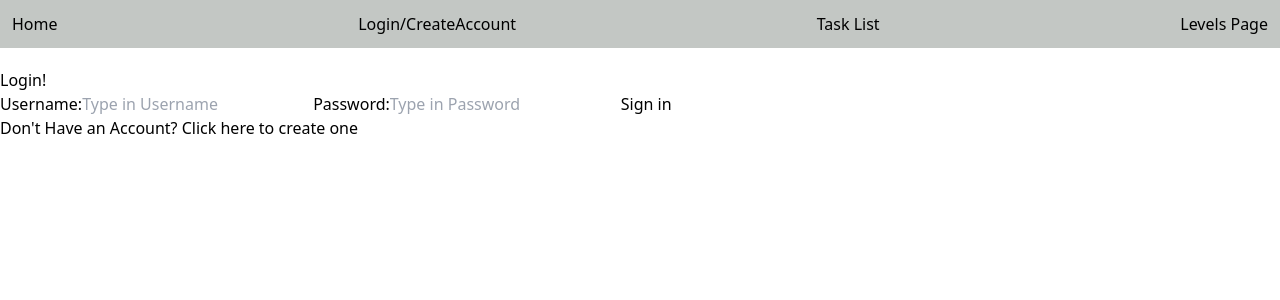
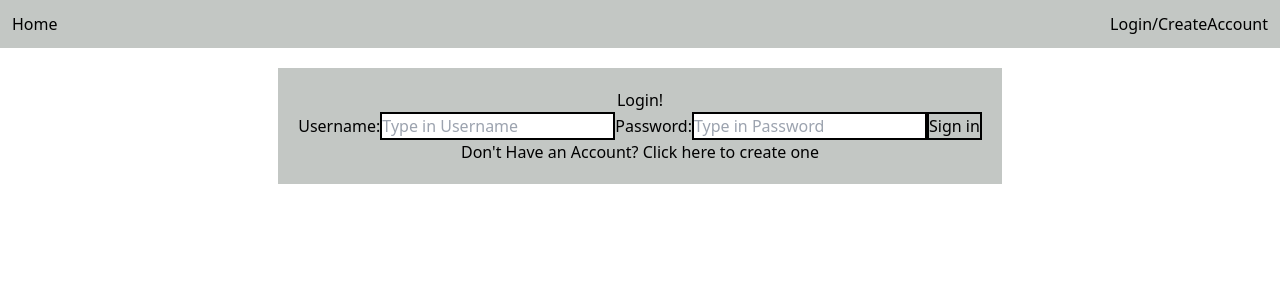
Before and after one commit to hennconnor/PlusExp, a React (Create React App) app in the folder client/: page /login in a window 1280 px wide. Shown: the top 300 px of the page. Built offline with nearby package versions, Linux system fonts and the light colour scheme; no server answers.

Commit message:
CSS changes/Conditionally rendered navbar

```diff
--- a/client/package.json
+++ b/client/package.json
@@ -16,6 +16,7 @@
     "react": "^18.2.0",
     "react-beautiful-dnd": "^13.1.1",
     "react-dom": "^18.2.0",
+    "react-icons": "^4.8.0",
     "react-router-dom": "^6.4.3",
     "react-scripts": "5.0.1",
     "recoil": "^0.7.6",
--- a/client/src/Components/CreateTaskForm.js
+++ b/client/src/Components/CreateTaskForm.js
@@ -55,15 +55,15 @@ function CreateTaskForm() {
 
 
     return (
-        <div>
+        <div className='flex flex-col items-center justify-center bg-[#C3C7C4] p-5'>
             <h3>Add Task</h3>
             <form onSubmit={handleSubmit}>
                 <label>Task Description:</label>
-                <input value={description} placeholder="Type in Task Description" onChange={(e) => setDescription(e.target.value)}></input>
+                <input className='border-2 border-black' value={description} placeholder="Type in Task Description" onChange={(e) => setDescription(e.target.value)}></input>
                 <label>XP Amount: {'(1-100)'}</label>
-                <input value={xp_amount} placeholder="Type in Valid XP Amount" type="number" min='1' max='100' onChange={(e) => setXpAmount(e.target.value)}></input>
+                <input className='border-2 border-black' value={xp_amount} placeholder="Type in Valid XP Amount" type="number" min='1' max='100' onChange={(e) => setXpAmount(e.target.value)}></input>
                 <label>Category</label>
-                <select onChange={(e) => setCategoryName(e.target.value)}>
+                <select className='border-2 border-black' onChange={(e) => setCategoryName(e.target.value)}>
                     {categoryList.map((category) => {
                         return (<option key={category.id}>{category.name}</option>)
 
--- a/client/src/Components/LoginForm.js
+++ b/client/src/Components/LoginForm.js
@@ -25,14 +25,14 @@ function LoginForm() {
         });
     }
     return (
-        <div>
+        <div className='flex flex-col justify-center items-center'>
             <h1>Login!</h1>
             <form>
                 <label>Username:</label>
-                <input placeholder="Type in Username" value={username} onChange={(e) => setUsername(e.target.value)}></input>
+                <input className='border-2 border-black' placeholder="Type in Username" value={username} onChange={(e) => setUsername(e.target.value)}></input>
                 <label>Password:</label>
-                <input placeholder="Type in Password" value={password} type='password' onChange={(e) => setPassword(e.target.value)}></input>
-                <button onClick={handleSubmit}>Sign in</button>
+                <input className='border-2 border-black' placeholder="Type in Password" value={password} type='password' onChange={(e) => setPassword(e.target.value)}></input>
+                <button className='border-2 border-black' onClick={handleSubmit}>Sign in</button>
             </form>
         </div>
     )
--- a/client/src/Components/NavBar.js
+++ b/client/src/Components/NavBar.js
@@ -5,14 +5,29 @@ import { userState } from "../atoms"
 function NavBar() {
     const user = useRecoilValue(userState)
     return (
-        <div className='flex flex-row justify-between bg-[#C3C7C4] p-3 mb-5'>
-            <Link className='hover:underline' to="/">Home</Link>
-            {user ? <Link className='hover:underline' to="/logout">Logout</Link> : <Link className='hover:underline' to="/login">Login/CreateAccount</Link>}
-            <Link className='hover:underline' to="/tasklist">Task List</Link>
-            <Link className='hover:underline' to="/levelspage">Levels Page</Link>
+        <div>
+            {user ?
+                <div className='flex flex-row justify-between bg-[#C3C7C4] p-3 mb-5'>
+                    <Link className='hover:underline' to="/">Home</Link>
+                    <Link className='hover:underline' to="/logout">Logout</Link>
+                    <Link className='hover:underline' to="/tasklist">Task List</Link>
+                    <Link className='hover:underline' to="/levelspage">Levels Page</Link>
+                </div>
+                :
+                <div className='flex flex-row justify-between bg-[#C3C7C4] p-3 mb-5'>
+                    <Link className='hover:underline' to="/">Home</Link>
+                    <Link className='hover:underline' to="/login">Login/CreateAccount</Link>
+                </div>
+            }
+
         </div >
 
     )
+
+    // <Link className='hover:underline' to="/">Home</Link>
+    // {user ? <Link className='hover:underline' to="/logout">Logout</Link> : <Link className='hover:underline' to="/login">Login/CreateAccount</Link>}
+    // <Link className='hover:underline' to="/tasklist">Task List</Link>
+    // <Link className='hover:underline' to="/levelspage">Levels Page</Link>
 }
 
 export default NavBar;
--- a/client/src/Components/TaskItem.js
+++ b/client/src/Components/TaskItem.js
@@ -4,6 +4,8 @@ import { useState, useEffect } from 'react';
 import EditTaskForm from './EditTaskForm';
 import styled from '@emotion/styled';
 
+import { AiOutlineEdit, AiOutlineCheck } from 'react-icons/ai';
+import { FaTimes } from 'react-icons/fa';
 function TaskItem({ description, xp_amount, task }) {
 
     const [user, setUser] = useRecoilState(userState)
@@ -52,9 +54,9 @@ function TaskItem({ description, xp_amount, task }) {
             <div>{description}</div>
             <p>XP Amount: {xp_amount}</p>
             <p>Category: {task.category.name}</p>
-            <button onClick={handleDelete}>Remove Task</button>
-            <button onClick={handleComplete}>Complete Task</button>
-            {click ? <button onClick={handleClick}>Edit Task</button> : <EditTaskForm task={task} onClick={handleClick} />}
+            <button className='border-2 border-black flex flex-row justify-center items-center m-2 p-2' onClick={handleDelete}>Remove Task <FaTimes /></button>
+            <button className='border-2 border-black flex flex-row justify-center items-center m-2 p-2' onClick={handleComplete}>Complete Task <AiOutlineCheck /></button>
+            {click ? <button className='border-2 border-black flex flex-row justify-center items-center m-2 p-2' onClick={handleClick}>Edit Task <AiOutlineEdit /></button> : <EditTaskForm task={task} onClick={handleClick} />}
         </div>
     )
 }
--- a/client/src/Components/TaskListComponent.js
+++ b/client/src/Components/TaskListComponent.js
@@ -48,7 +48,7 @@ function TaskListComponent() {
                             return (
                                 <Draggable key={id} draggableId={textId} index={index}>
                                     {(provided) => (
-                                        < div {...provided.draggableProps} {...provided.dragHandleProps} ref={provided.innerRef}>
+                                        < div className='flex flex-col items-center justify-center' {...provided.draggableProps} {...provided.dragHandleProps} ref={provided.innerRef}>
                                             <TaskItem description={task.description} xp_amount={task.xp_amount} task={task} />
                                         </div>
                                     )
--- a/client/src/Page/LevelsPage.js
+++ b/client/src/Page/LevelsPage.js
@@ -7,7 +7,7 @@ function LevelsPage() {
     const user = useRecoilValue(userState)
     return (
         <div className='flex flex-col justify-center items-center'>
-            <div className='flex flex-col justify-center items-center bg-[#C3C7C4] max-w-[50%]'>
+            <div className='flex flex-col justify-center items-center bg-[#C3C7C4] max-w-[50%] rounded-md'>
                 <h1>Stat Tracker</h1>
                 {user ? <LevelsComponent /> : <p>login to view level progress</p>
                 }
--- a/client/src/Page/Login.js
+++ b/client/src/Page/Login.js
@@ -8,17 +8,19 @@ function Login() {
         setClick(!click)
     }
     return (
-        <div>
+        <div className='flex flex-col justify-center items-center'>
+            <div className='flex flex-col justify-center items-center bg-[#C3C7C4] p-5'>
                 {click ?
-                <div>
+                    <div className='flex flex-col justify-center items-center'>
                         <LoginForm />
-                    <p onClick={handleClick}>Don't Have an Account? Click here to create one</p>
+                        <p className='cursor-pointer' onClick={handleClick}>Don't Have an Account? Click here to create one</p>
                     </div> :
                     <div>
                         <SignUpForm />
                         <p onClick={handleClick}>Already have an Account? Click here to log in</p>
                     </div>}
             </div>
+        </div>
     )
 }
 
--- a/client/src/Page/Logout.js
+++ b/client/src/Page/Logout.js
@@ -13,7 +13,7 @@ function Logout() {
 
 
     return (
-        <div className='flex flex-col justify-center align-center bg-[#C3C7C4] my-2 justify-self-center'>
+        <div className='flex flex-col justify-center items-center bg-[#C3C7C4] my-2 justify-self-center'>
             <p>Thanks for Stopping by</p>
             <button className='' onClick={handleLogout}>Log out</button>
         </div>
```
Also changed, not shown: 1 other file (tests, documents, lock files or other folders). Lines whose indentation alone changed are shown as unchanged.
